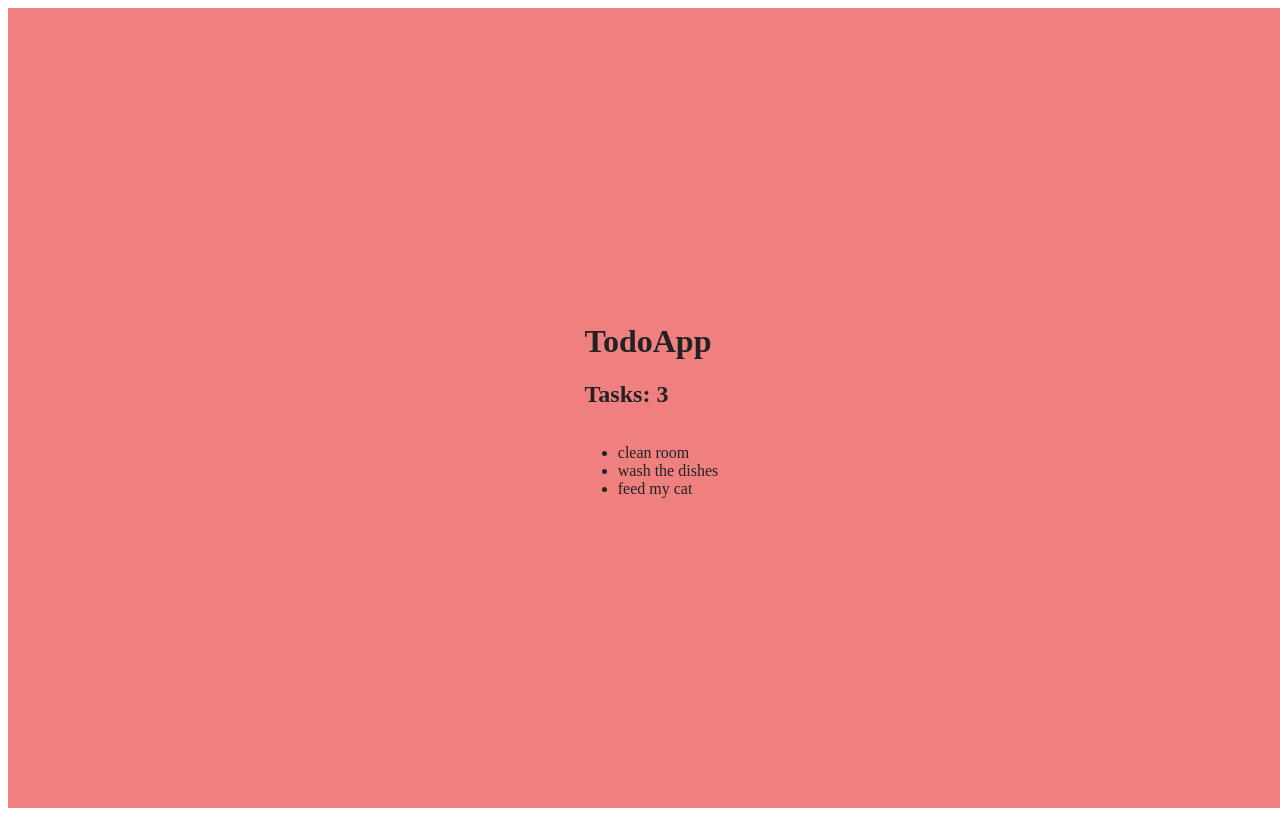
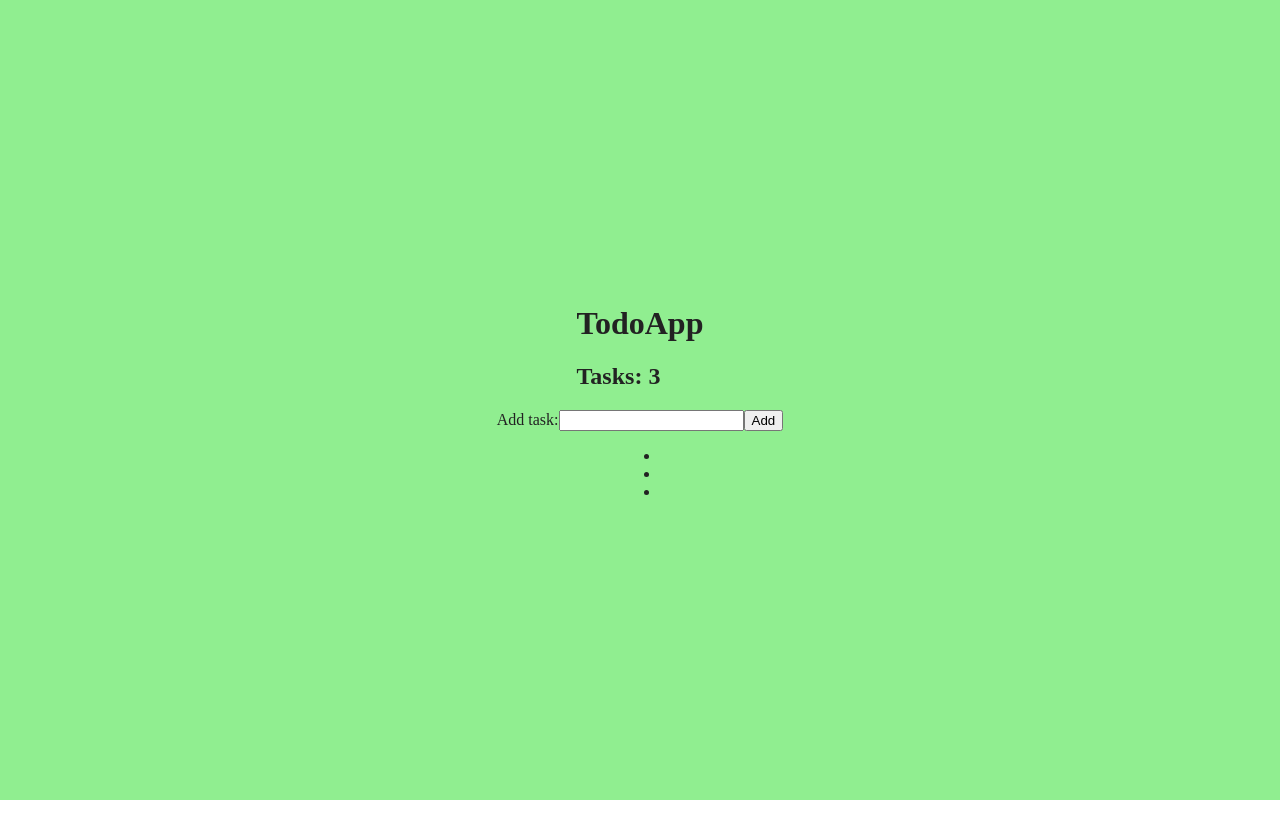
Before and after one commit to tomasz-paterka/To_Do_App, a React app: page / in a window 1280 px wide. Built offline with nearby package versions, Linux system fonts and the light colour scheme.

Commit message:
Add TodoForm, Todo

```diff
--- a/src/components/Todo.js
+++ b/src/components/Todo.js
@@ -0,0 +1,9 @@
+import React from 'react';
+
+const Todo = props => {
+	return (
+		<li onClick={() => props.remove(props.id)}>{props.text}</li>
+	);
+}
+
+export default Todo;
--- a/src/components/TodoForm.js
+++ b/src/components/TodoForm.js
@@ -0,0 +1,36 @@
+import React from 'react';
+
+class TodoForm extends React.Component {
+	constructor(props) {
+		super(props);
+		this.state = {
+			value: ''
+		};
+
+		this.handleChange = this.handleChange.bind(this);
+		this.handleSubmit = this.handleSubmit.bind(this);
+	}
+
+	handleChange(event) {
+		this.setState({value: event.target.value});
+	}
+
+	handleSubmit(event) {
+		this.props.add(this.state.value);
+		event.preventDefault();
+	}
+
+	render() {
+		return (
+			<form onSubmit={this.handleSubmit}>
+				<label>
+					Add task:
+					<input type='text' value={this.state.value} onChange={this.handleChange}></input>
+				</label>
+				<input type='submit' value='Add'></input>
+			</form>
+		);
+	}
+}
+
+export default TodoForm;
--- a/src/components/TodoList.js
+++ b/src/components/TodoList.js
@@ -1,8 +1,14 @@
 import React from 'react';
 import style from './TodoList.css';
+import Todo from './Todo';
 
 const TodoList = props => {
-	const todoItems = props.list.map((item) => <li key={item.id} onClick={() => props.remove(item.id)}>{item.text}</li>);
+	const todoItems = props.list.map((item) => {
+		return (
+			<Todo key={item.id} item={item}/>
+		)
+	});
+
 	return (
 		<ul>
 			{todoItems}
--- a/src/containers/App.css
+++ b/src/containers/App.css
@@ -1,5 +1,9 @@
+body {
+	margin: 0 auto;
+}
+
 .TodoApp {
-	background-color: lightcoral;
+	background-color: lightgreen;
 	color: #222;
 	display: flex;
 	flex-direction: column;
--- a/src/containers/App.js
+++ b/src/containers/App.js
@@ -3,6 +3,7 @@ import uuid from 'uuid';
 import style from './App.css';
 import Title from '../components/Title';
 import TodoList from '../components/TodoList';
+import TodoForm from '../components/TodoForm';
 
 class App extends React.Component {
 	constructor(props) {
@@ -31,6 +32,7 @@ class App extends React.Component {
 		return (
 			<div className={style.TodoApp}>
 				<Title title={"TodoApp"} length={this.state.data.length}/>
+				<TodoForm add={this.addTodo.bind(this)}/>
 				<TodoList list={this.state.data} remove={this.removeTodo.bind(this)}/>
 			</div>
 		);
```
